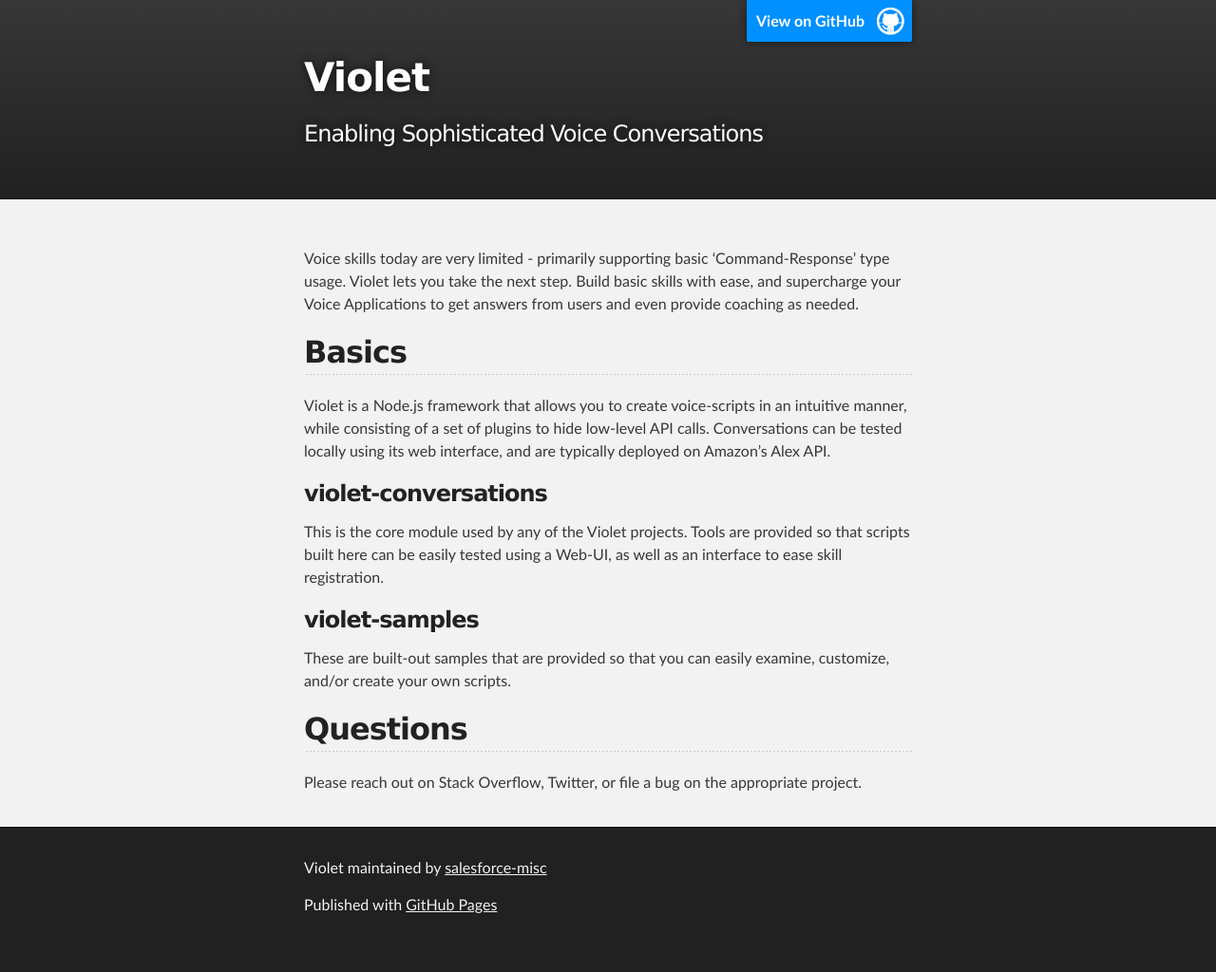
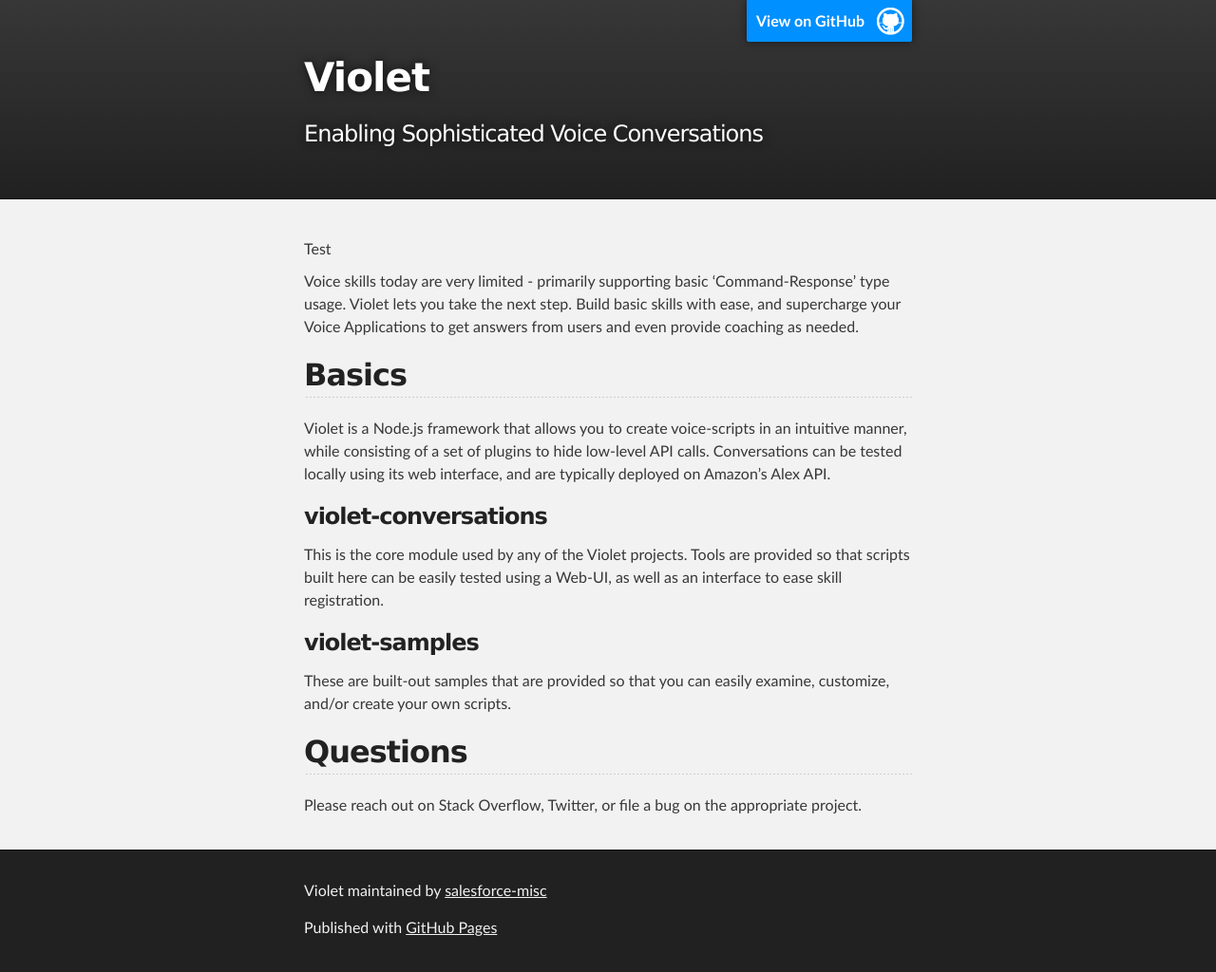
Before and after one commit to salesforce-misc/HelloViolet.ai, a Jekyll site: the page built from index.md, in a window 1280 px wide. Shown: the whole page at 95% size. Built offline with Jekyll 4.4.1, drawn with Linux system fonts in a browser that asks for light colours; our own code applies the rules of GitHub Pages for plain Markdown files; before the commit the page ends 1000 px from its top, so only the background shows below that.

Commit message:
minor tweaks to see if config changes are accepted

```diff
--- a/_config.yml
+++ b/_config.yml
@@ -1,4 +1,3 @@
-theme: jekyll-theme-slate
 title: Violet
 descriptionX: Sophisticated Conversational Apps on Amazon's Alexa
 description: Enabling Sophisticated Voice Conversations
--- a/_layouts/default.html
+++ b/_layouts/default.html
@@ -34,7 +34,7 @@
     <!-- MAIN CONTENT -->
     <div id="main_content_wrap" class="outer">
       <section id="main_content" class="inner">
-        {{ content }}
+        Test {{ content }}
       </section>
     </div>
 
```
